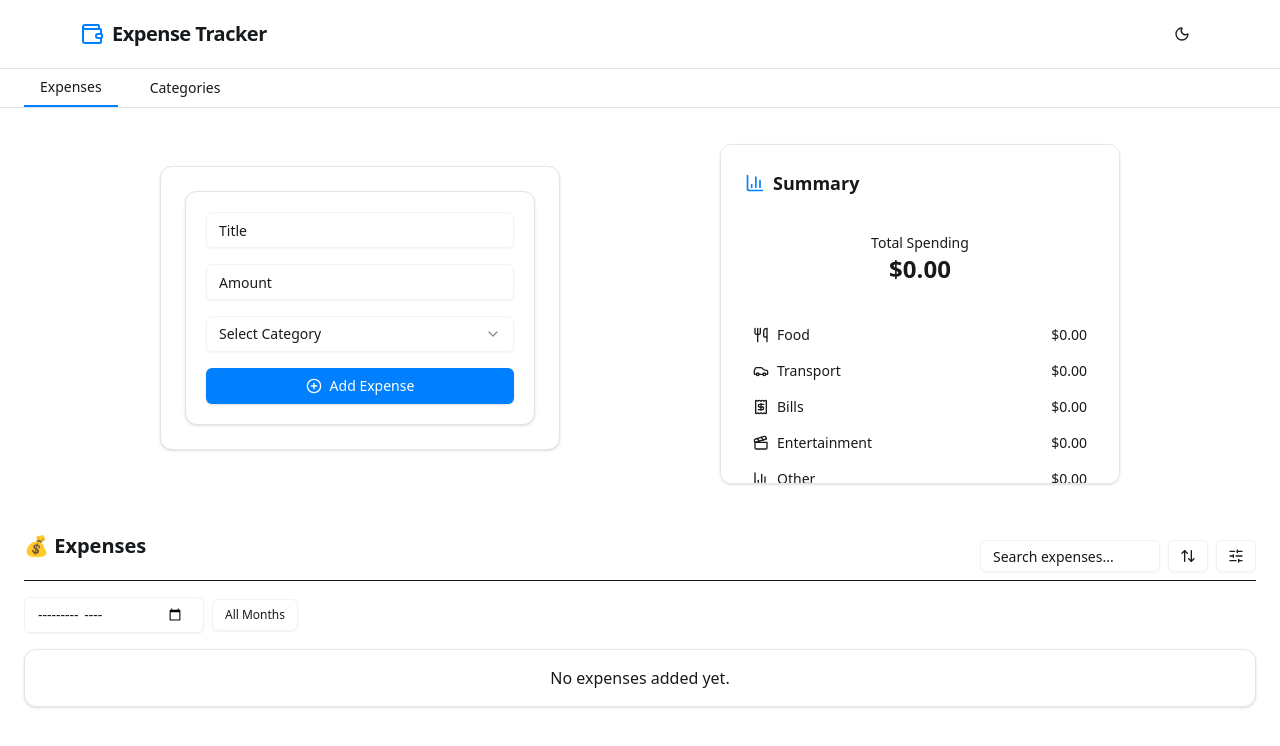
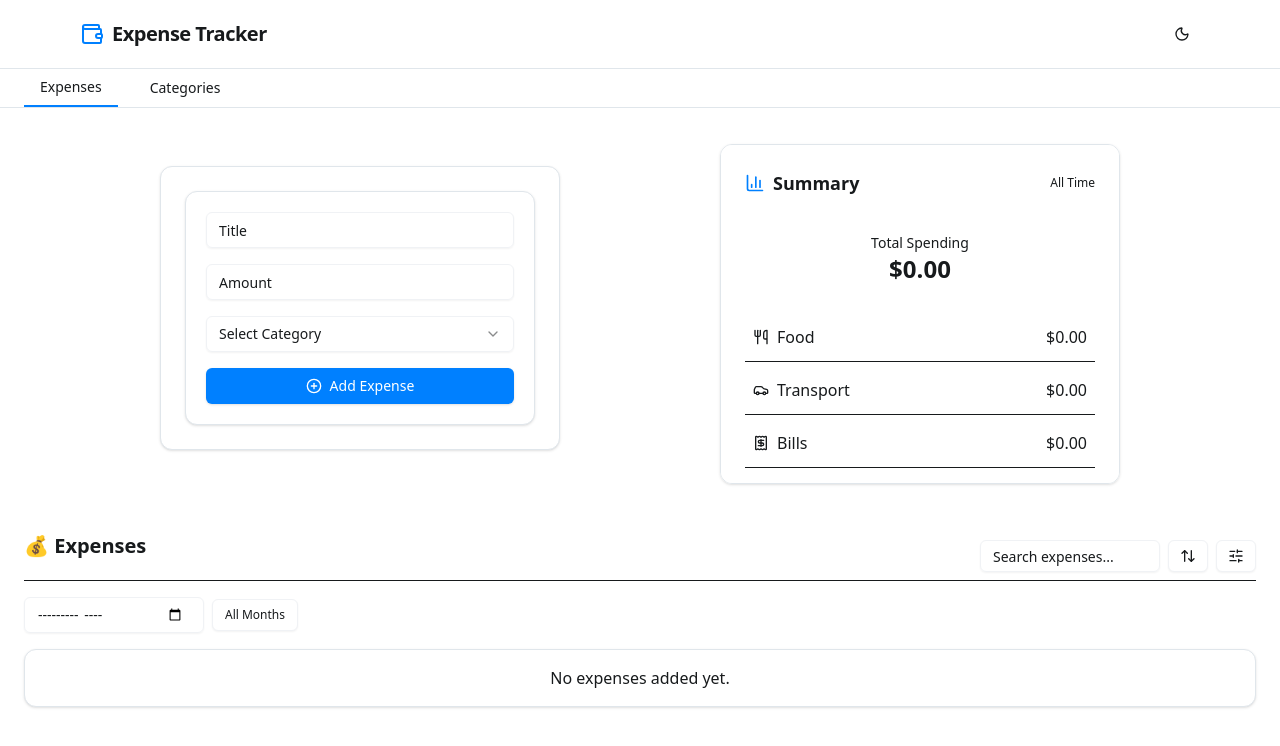
Before and after one commit to edosao/expense-tracker, a React (Vite) app: page / in a window 1280 px wide. Shown: the top 746 px of the page. Built offline with nearby package versions, Linux system fonts and the light colour scheme.

Commit message:
feat: add monthly budget limits and budget vs actual spending in summary

```diff
--- a/src/App.tsx
+++ b/src/App.tsx
@@ -159,6 +159,7 @@ export default function App() {
                 <ExpenseSummary
                   filteredExpenses={filteredExpenses}
                   categories={categories}
+                  selectedMonth={selectedMonth}
                 />
               )}
             </div>
--- a/src/components/ExpenseList.tsx
+++ b/src/components/ExpenseList.tsx
@@ -158,7 +158,9 @@ export default function ExpenseList({
         <Input
           type="month"
           value={selectedMonth === "all" ? "" : selectedMonth}
-          onChange={(e) => onSelectedMonth(e.target.value || "all")}
+          onChange={(e) => {
+            onSelectedMonth(e.target.value || "all");
+          }}
           className="w-[180px]"
         />
 
--- a/src/components/ExpenseSummary.tsx
+++ b/src/components/ExpenseSummary.tsx
@@ -1,3 +1,4 @@
+import { useState, useEffect } from "react";
 import { Card } from "@/components/ui/card";
 import type { Expense } from "@/types/expense";
 import { BarChart3, Utensils, Car, Receipt, Clapperboard } from "lucide-react";
@@ -13,11 +14,53 @@ const categoryIcons: Record<string, React.ReactNode> = {
 export default function ExpenseSummary({
   filteredExpenses,
   categories,
+  selectedMonth,
 }: {
   filteredExpenses: Expense[];
   categories: string[];
+  selectedMonth: string;
 }) {
+  const budgetLimit = {
+    food: 1000,
+    transport: 500,
+    bills: 800,
+    entertainment: 300,
+    other: 1000,
+  };
+
+  const currentMonth =
+    selectedMonth === "all"
+      ? new Date().toISOString().slice(0, 7)
+      : selectedMonth;
+
+  const [allMonthBudgets, setAllMonthBudgets] = useState<
+    Record<string, Record<string, number>>
+  >(() => {
+    const stored = localStorage.getItem("monthlyBudgets");
+    return stored ? JSON.parse(stored) : {};
+  });
+
+  useEffect(() => {
+    localStorage.setItem("monthlyBudgets", JSON.stringify(allMonthBudgets));
+  }, [allMonthBudgets]);
+
+  // Get the budget for the current month, falling back to defaults
+  const budgets = allMonthBudgets[currentMonth] ?? budgetLimit;
+
+  const updateBudget = (category: string, value: number) => {
+    setAllMonthBudgets((prev) => ({
+      ...prev,
+      [currentMonth]: {
+        ...(prev[currentMonth] ?? budgetLimit),
+        [category]: value,
+      },
+    }));
+  };
+
   const totalAmount = getTotalExpenses(filteredExpenses);
+  const totalBudget = Object.values(budgets).reduce((a, b) => a + b, 0);
+  const isOverTotalBudget =
+    selectedMonth !== "all" && totalAmount > totalBudget;
 
   const allCategoryTotals = categories.reduce(
     (acc, category) => {
@@ -28,39 +71,119 @@ export default function ExpenseSummary({
   );
 
   return (
-    <Card className="p-6 space-y-5  max-h-[340px] my-auto overflow-y-auto">
+    <Card className="p-6 space-y-5 max-h-[340px] my-auto overflow-y-auto">
       <div className="flex items-center gap-2">
         <BarChart3 className="h-5 w-5 text-primary" />
         <h2 className="text-lg font-semibold">Summary</h2>
+        <span className="ml-auto text-xs text-muted-foreground">
+          {selectedMonth !== "all" ? currentMonth : "All Time"}
+        </span>
       </div>
 
-      {/* Total */}
+      {/* Total Spending */}
       <div className="rounded-lg bg-muted p-4 text-center">
-        <p className="text-sm text-muted-foreground">Total Spending</p>
+        <p className="text-sm text-muted-foreground">
+          {selectedMonth !== "all"
+            ? "Total Monthly Spending"
+            : "Total Spending"}
+        </p>
         <p className="text-2xl font-bold">${totalAmount.toFixed(2)}</p>
       </div>
 
-      {/* Categories */}
-      <div className="space-y-2">
-        {Object.entries(allCategoryTotals).map(([category, amount]) => (
+      {/* Budget vs Actual */}
+      {selectedMonth !== "all" && (
+        <div className="rounded-lg bg-muted p-4 space-y-2">
+          <div className="flex justify-between text-sm">
+            <span className="text-muted-foreground">Total Budget</span>
+            <span className="font-medium">${totalBudget.toFixed(2)}</span>
+          </div>
+          <div className="flex justify-between text-sm">
+            <span className="text-muted-foreground">Total Spent</span>
+            <span
+              className={`font-medium ${isOverTotalBudget ? "text-destructive" : ""}`}
+            >
+              ${totalAmount.toFixed(2)}
+            </span>
+          </div>
+          <div className="h-1.5 w-full rounded-full bg-gray-200 dark:bg-gray-700 overflow-hidden">
+            <div
+              className={`h-full rounded-full transition-all ${
+                isOverTotalBudget ? "bg-destructive" : "bg-primary"
+              }`}
+              style={{
+                width: `${Math.min(
+                  (totalAmount / (totalBudget || 1)) * 100,
+                  100,
+                )}%`,
+              }}
+            />
+          </div>
+          {isOverTotalBudget && (
+            <p className="text-xs text-destructive">
+              ⚠️ You have exceeded your total budget by $
+              {(totalAmount - totalBudget).toFixed(2)}
+            </p>
+          )}
+        </div>
+      )}
+
+      <div className="space-y-3">
+        {Object.entries(allCategoryTotals).map(([category, amount]) => {
+          const isOverBudget =
+            selectedMonth !== "all" && amount > (budgets[category] ?? 0);
+          return (
             <div
               key={category}
-            className="flex items-center justify-between rounded-md px-2 py-1 text-sm hover:bg-muted"
+              className="space-y-1 border-b border-muted pb-2 last:border-0"
             >
+              <div className="flex items-center justify-between rounded-md px-2 py-1 text-muted-foreground hover:bg-muted">
                 <div className="flex items-center gap-2">
                   <span className="text-muted-foreground">
-                {categoryIcons[category] ?? <BarChart3 className="h-4 w-4" />}
+                    {categoryIcons[category] ?? (
+                      <BarChart3 className="h-4 w-4" />
+                    )}
                   </span>
                   <span className="capitalize">{category}</span>
                 </div>
 
                 <span
-              className={amount === 0 ? "text-muted-foreground" : "font-medium"}
+                  className={`${
+                    amount === 0
+                      ? "text-muted-foreground"
+                      : isOverBudget
+                        ? "text-destructive font-medium"
+                        : "font-medium"
+                  }`}
                 >
                   ${amount.toFixed(2)}
                 </span>
               </div>
-        ))}
+
+              {selectedMonth !== "all" && (
+                <div className="flex items-center gap-2 px-2 pb-1 text-xs text-muted-foreground">
+                  <span>Budget limit:</span>
+                  <input
+                    type="number"
+                    min="0"
+                    placeholder="0.00"
+                    value={budgets[category] ?? ""}
+                    onChange={(e) =>
+                      updateBudget(category, Number(e.target.value))
+                    }
+                    className="w-24 rounded border border-input bg-background px-2 py-0.5 text-xs focus:outline-none"
+                  />
+                </div>
+              )}
+
+              {selectedMonth !== "all" && isOverBudget && (
+                <p className="px-2 text-xs text-destructive">
+                  ⚠️ You have exceeded your budget for {category} by $
+                  {(amount - (budgets[category] ?? 0)).toFixed(2)}
+                </p>
+              )}
+            </div>
+          );
+        })}
       </div>
     </Card>
   );
```
Lines whose indentation alone changed are shown as unchanged.
